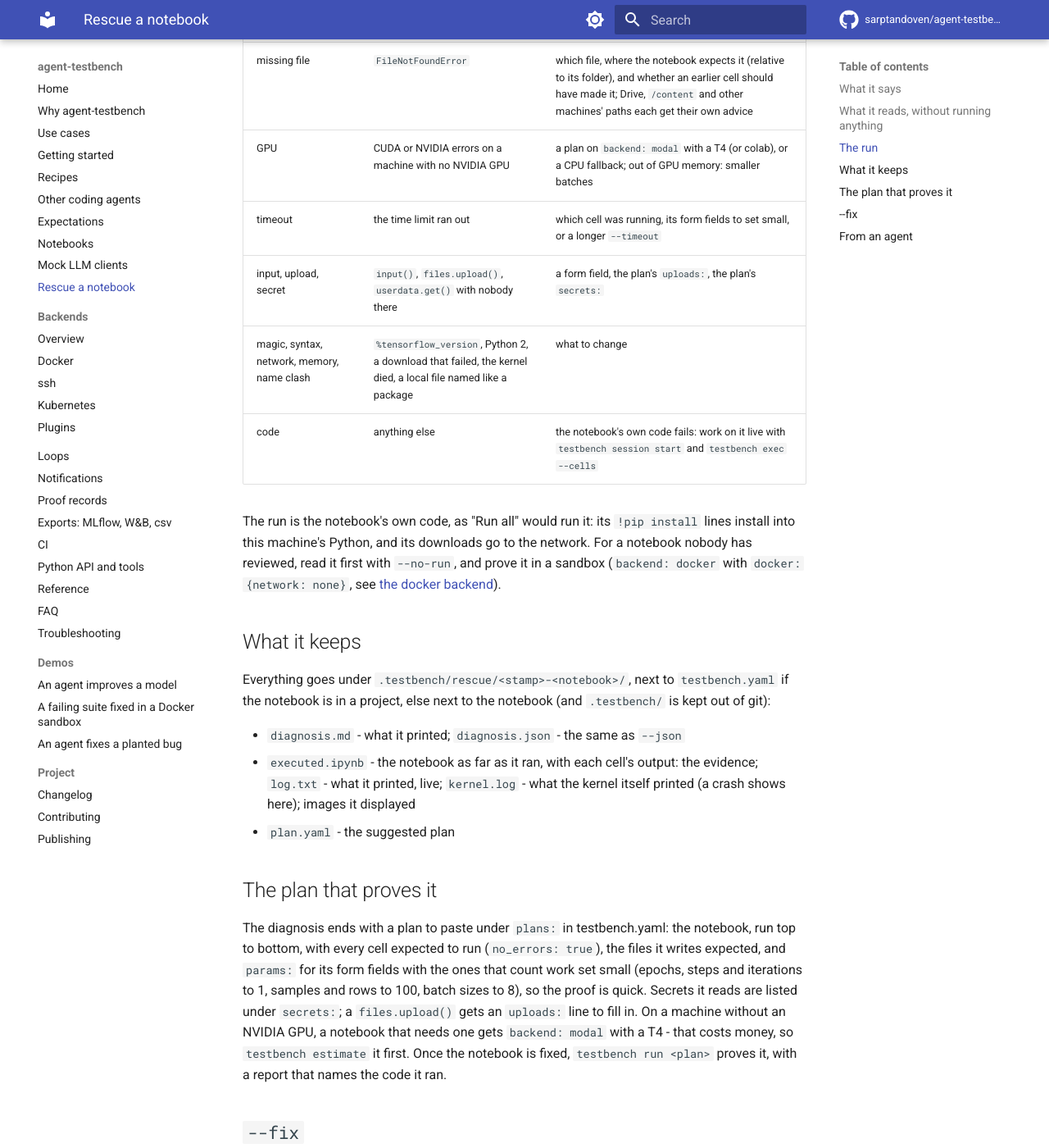
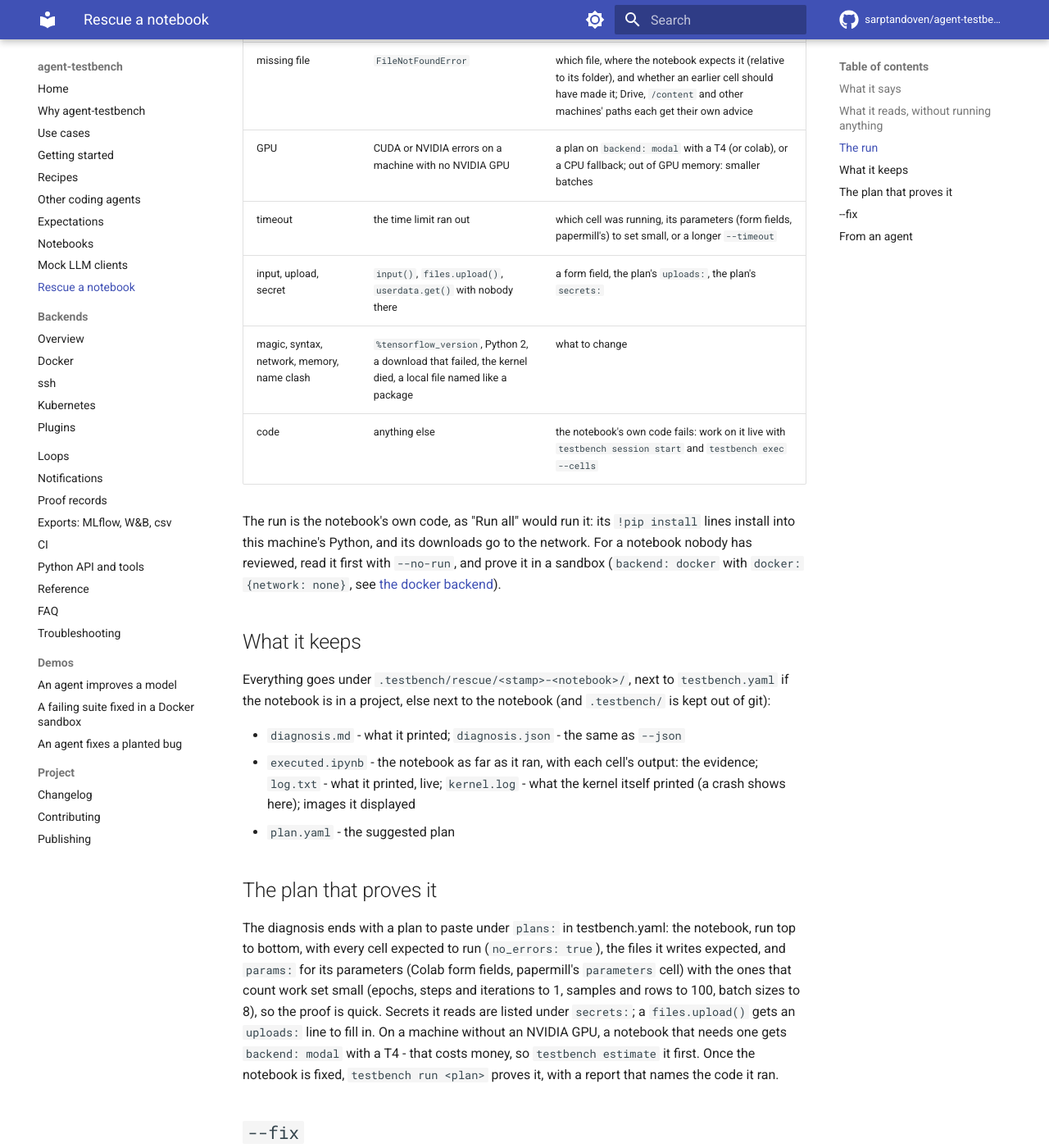
Before and after one commit to sarptandoven/agent-testbench, an MkDocs documentation site: the page built from docs/rescue.md, in a window 1280 px wide and 1400 px high, scrolled down 3208 px. Shown: the whole window at 82% size. Built offline with MkDocs 1.6.1 and Material for MkDocs 9.7.7, drawn with Linux system fonts in a browser that asks for light colours; comment, search, counter and statistics services are not loaded; some of the changed text lies outside the part shown.

Commit message:
rescue: papermill parameters are parameters too
Notebook steps take papermill parameters (a cell tagged `parameters`), but rescue read only Colab form fields, so
a papermill notebook got a suggested plan with no params: (its epochs not set small) and timeout advice to add
form fields it does not need. rescue now reads both kinds with notebook.fields, as `params:` sets them.

Co-Authored-By: Claude Opus 5.5 <noreply@anthropic.com>
Claude-Session: https://claude.ai/code/session_0119tK9oFrQ2rszaH35m4H3z

```diff
--- a/docs/rescue.md
+++ b/docs/rescue.md
@@ -58,7 +58,7 @@ Wrote analysis-fixed.ipynb (the original is unchanged):
   analysis-fixed-runs:
     backend: local
     ...
-        params: {EPOCHS: 1, N_SAMPLES: 100}   # its form fields; the ones that count work set small
+        params: {EPOCHS: 1, N_SAMPLES: 100}   # its parameters; the ones that count work set small
         expect:
           no_errors: true                    # every cell runs
           files: ["**/embedding.npy"]        # what it writes
@@ -97,7 +97,7 @@ Jupyter does), with no form fields set, no uploads and no secrets given, for at
 | undefined | `NameError` for a name nothing makes | the import to add, or that it came from a deleted cell |
 | missing file | `FileNotFoundError` | which file, where the notebook expects it (relative to its folder), and whether an earlier cell should have made it; Drive, `/content` and other machines' paths each get their own advice |
 | GPU | CUDA or NVIDIA errors on a machine with no NVIDIA GPU | a plan on `backend: modal` with a T4 (or colab), or a CPU fallback; out of GPU memory: smaller batches |
-| timeout | the time limit ran out | which cell was running, its form fields to set small, or a longer `--timeout` |
+| timeout | the time limit ran out | which cell was running, its parameters (form fields, papermill's) to set small, or a longer `--timeout` |
 | input, upload, secret | `input()`, `files.upload()`, `userdata.get()` with nobody there | a form field, the plan's `uploads:`, the plan's `secrets:` |
 | magic, syntax, network, memory, name clash | `%tensorflow_version`, Python 2, a download that failed, the kernel died, a local file named like a package | what to change |
 | code | anything else | the notebook's own code fails: work on it live with `testbench session start` and `testbench exec --cells` |
@@ -119,8 +119,8 @@ project, else next to the notebook (and `.testbench/` is kept out of git):
 ## The plan that proves it
 
 The diagnosis ends with a plan to paste under `plans:` in testbench.yaml: the notebook, run top to bottom, with every
-cell expected to run (`no_errors: true`), the files it writes expected, and `params:` for its form fields with the
-ones that count work set small (epochs, steps and iterations to 1, samples and rows to 100, batch sizes to 8), so the
+cell expected to run (`no_errors: true`), the files it writes expected, and `params:` for its parameters (Colab form fields,
+papermill's `parameters` cell) with the ones that count work set small (epochs, steps and iterations to 1, samples and rows to 100, batch sizes to 8), so the
 proof is quick. Secrets it reads are listed under `secrets:`; a `files.upload()` gets an `uploads:` line to fill in.
 On a machine without an NVIDIA GPU, a notebook that needs one gets `backend: modal` with a T4 - that costs money, so
 `testbench estimate` it first. Once the notebook is fixed, `testbench run <plan>` proves it, with a report that names
```
Also changed, not shown: 2 other files.
